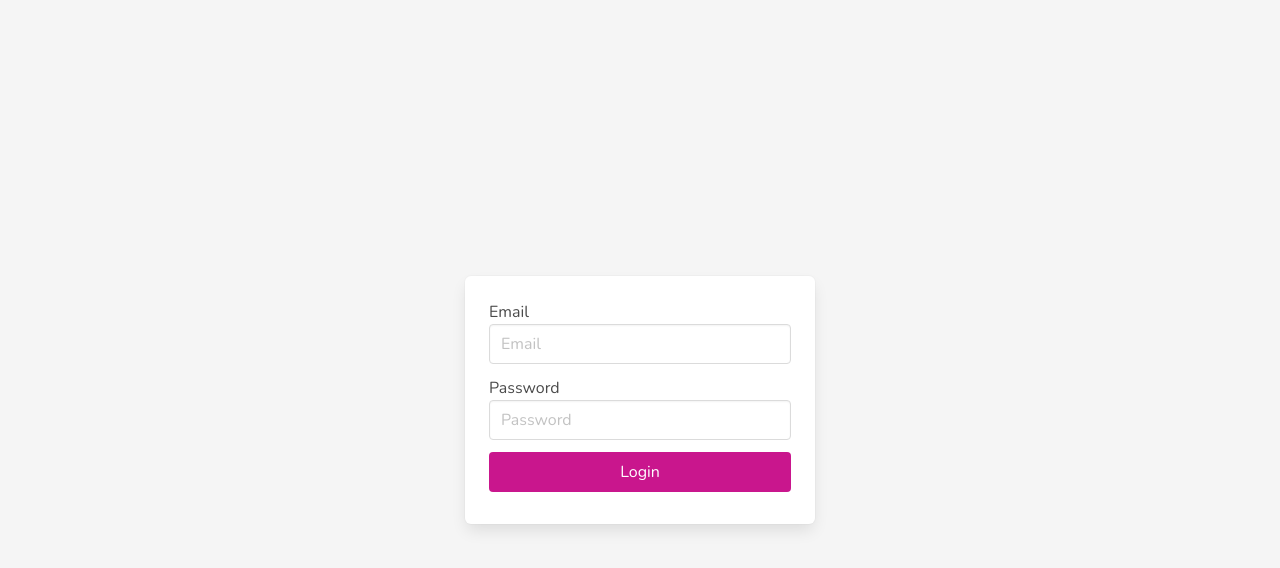
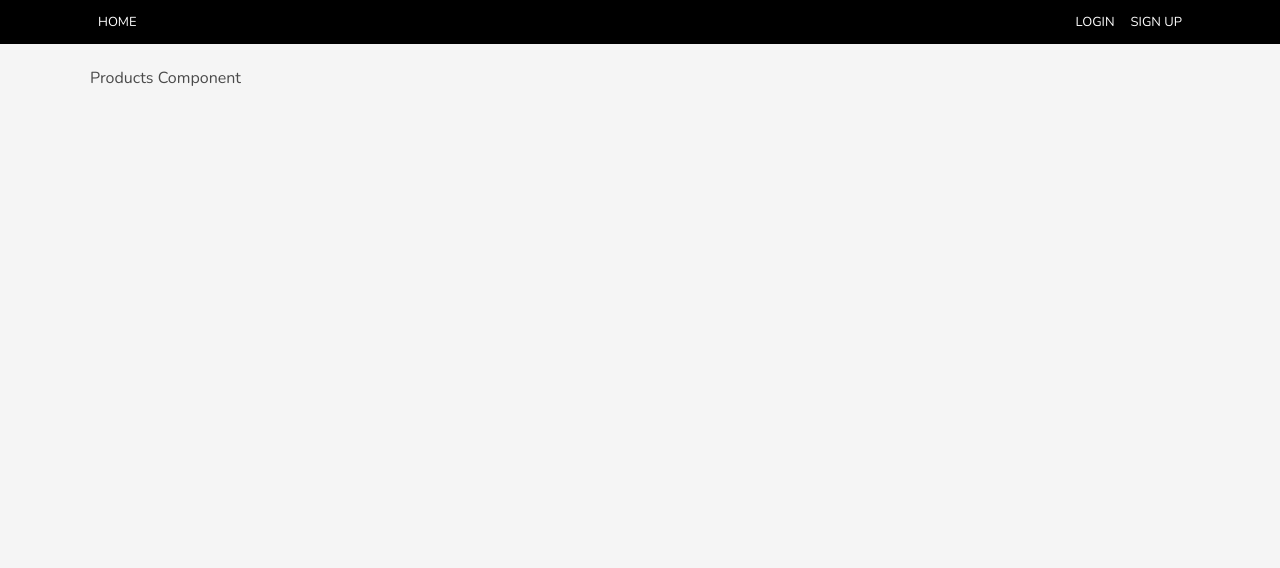
Before and after one commit to ninayeh/react-store, a React (Create React App) app: page / in a window 1280 px wide. Shown: the top 568 px of the page. Built offline with nearby package versions, Linux system fonts and the light colour scheme.

Commit message:
Add header and product component

```diff
--- /dev/null
+++ b/jsconfig.json
@@ -0,0 +1,6 @@
+{
+  "compilerOptions": {
+    "baseUrl": "src"
+  },
+  "include": ["src"]
+}
--- /dev/null
+++ b/src/component/App.js
@@ -0,0 +1,17 @@
+import React from 'react'
+import Header from 'component/Header'
+import Products from 'component/Products'
+
+
+class App extends React.Component {
+  render () {
+    return (
+      <div className="main">
+        <Header />
+        <Products />
+      </div>
+    )
+  }
+}
+
+export default App;
--- /dev/null
+++ b/src/component/Header.js
@@ -0,0 +1,21 @@
+import React from 'react'
+
+class Header extends React.Component {
+  render () {
+    return (
+      <div className="header">
+        <div className="grid">
+          <div className="start">
+            <a href="/">Home</a>
+          </div>
+          <div className="end">
+            <a href="/">Login</a>
+            <a href="/">Sign Up</a>
+          </div>
+        </div>
+    </div>
+    )
+  }
+}
+
+export default Header;
--- /dev/null
+++ b/src/component/Products.js
@@ -0,0 +1,13 @@
+import React from 'react'
+
+class Products extends React.Component {
+  render () {
+    return (
+      <div className="products">
+        <p>Products Component</p>
+    </div>
+    )
+  }
+}
+
+export default Products;
```
Also changed, not shown: src/index.js (+4 -4 lines).
